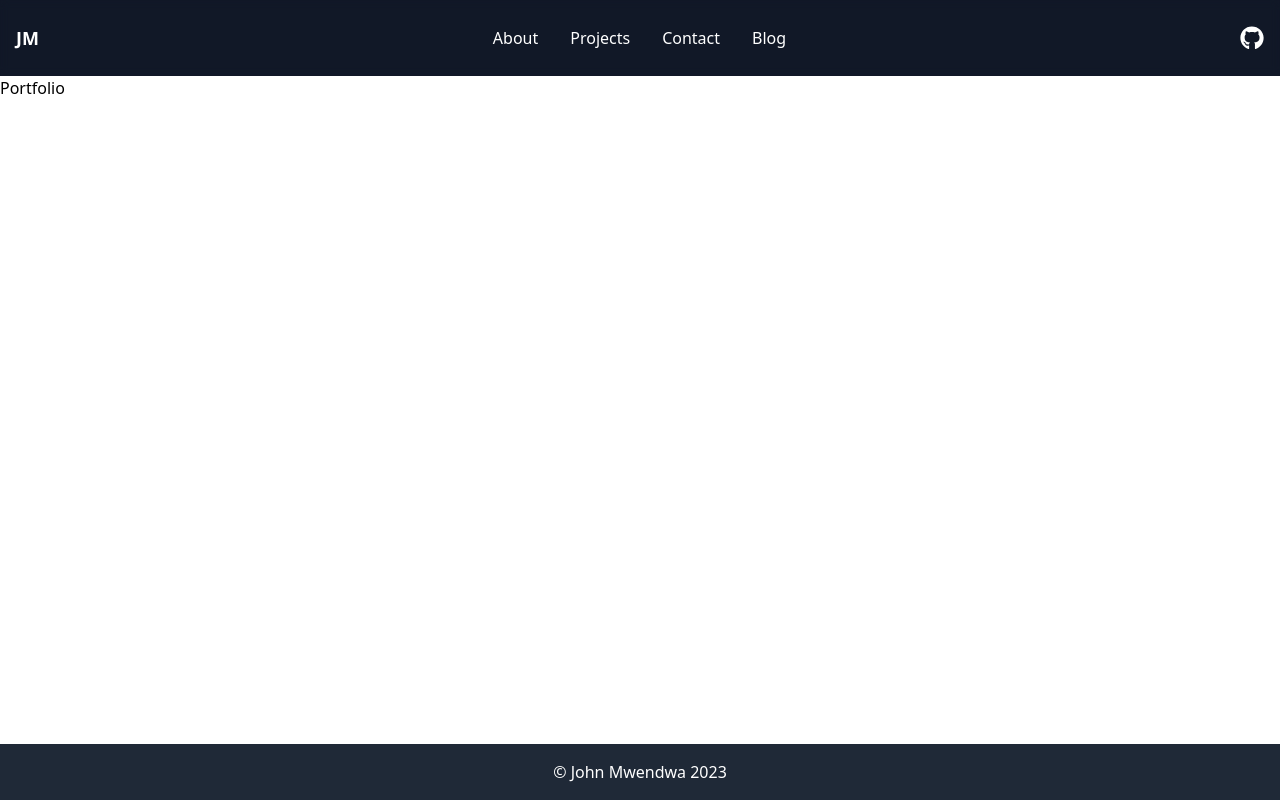
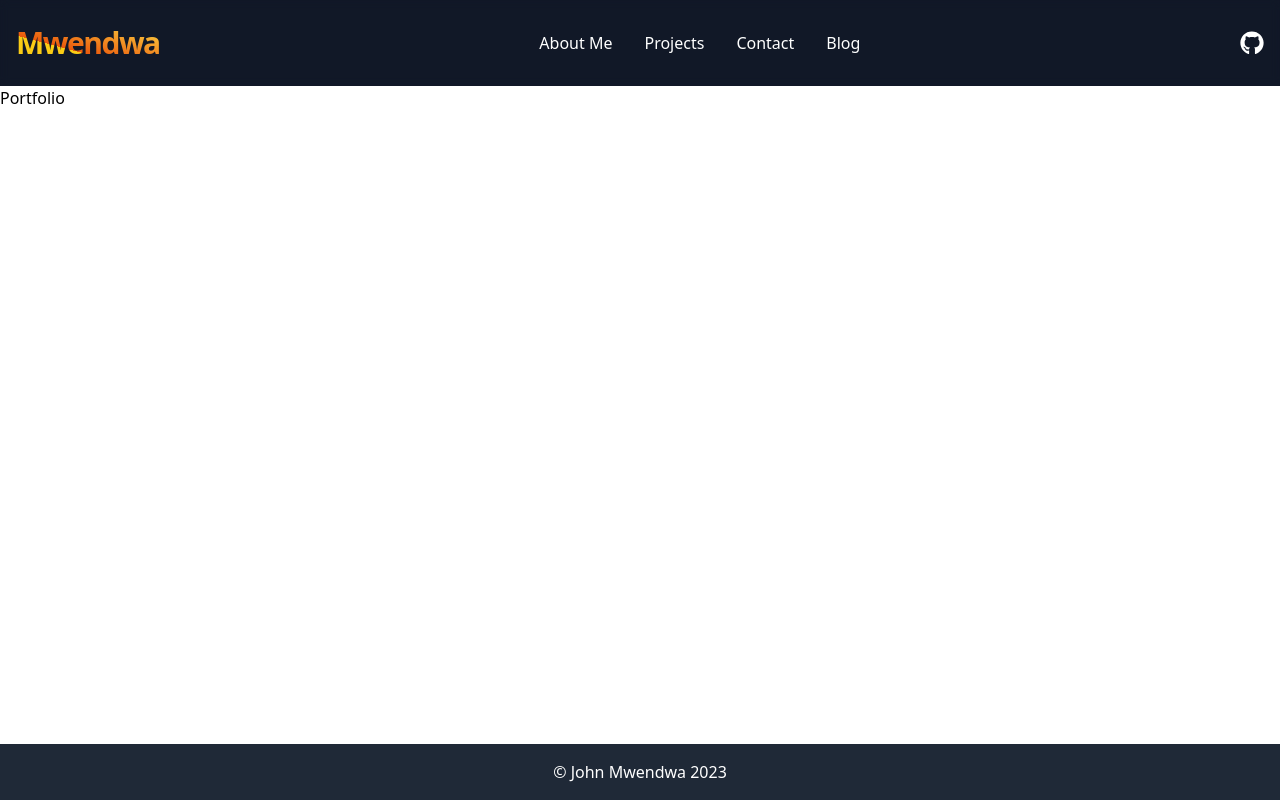
Before and after one commit to JohnMwendwa/portfolio_v2, a Next.js app: page / in a window 1280 px wide. Built offline with nearby package versions, Linux system fonts and the light colour scheme.

Commit message:
style the logo

```diff
--- a/src/components/layout/Navbar.tsx
+++ b/src/components/layout/Navbar.tsx
@@ -13,8 +13,11 @@ const Navbar = () => {
     <header className="bg-gray-900 text-white">
       <SectionContainer>
         <div className="flex items-center justify-between space-x-8 py-6 px-4 backdrop-blur-sm backdrop-filter">
-          <Link href="/" className="font-bold text-lg">
-            JM
+          <Link
+            href="/"
+            className="font-extrabold text-transparent text-3xl bg-clip-text bg-gradient-to-tr from-yellow-400 from-35% via-orange-600 via-5% to-yellow-300 leading-tight tracking-tighter"
+          >
+            Mwendwa
           </Link>
           <nav className="hidden sm:block transition-all">
             <ul className="flex items-center gap-x-8">
@@ -50,7 +53,7 @@ const Navbar = () => {
 
 const MenuItems: MenuProps[] = [
   {
-    name: "About",
+    name: "About Me",
     link: "#about",
   },
   {
```
